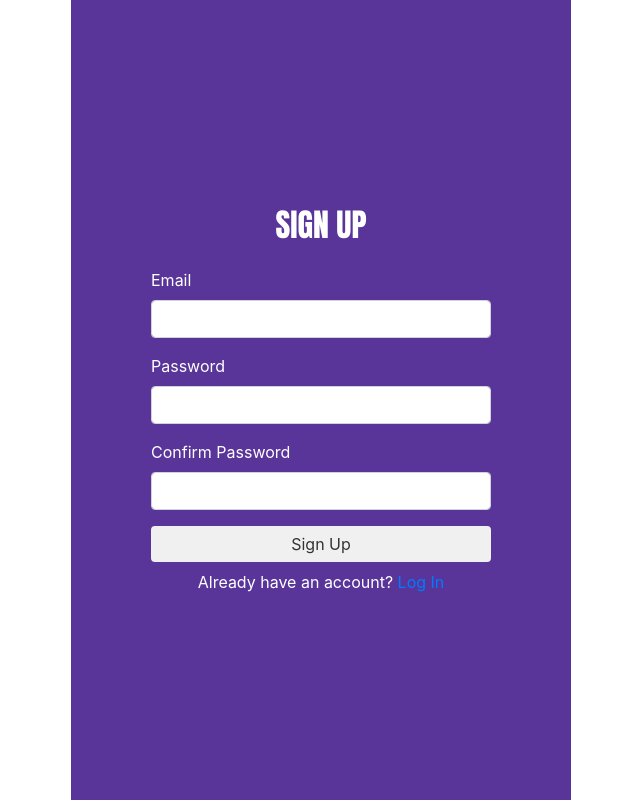
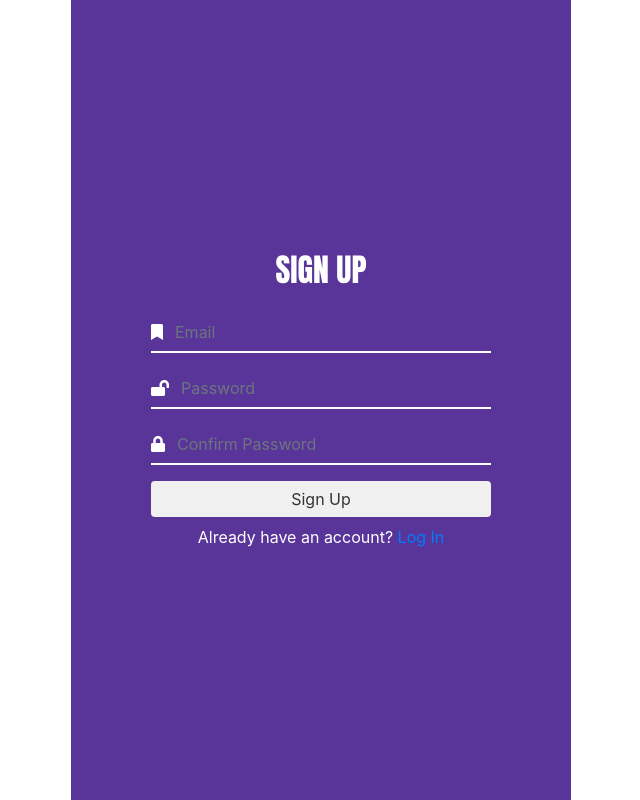
Before and after one commit to Glaxer/react-chat-app, a React (Create React App) app in the folder talk_to_me/: page /signup in a window 1280 px wide. Shown: the whole page, without its empty margins (319-959 px from the left). Built offline with nearby package versions, Linux system fonts and the light colour scheme; no server answers.

Commit message:
Login design done

```diff
--- a/talk_to_me/package.json
+++ b/talk_to_me/package.json
@@ -3,6 +3,11 @@
   "version": "0.1.0",
   "private": true,
   "dependencies": {
+    "@fortawesome/fontawesome-svg-core": "^1.2.34",
+    "@fortawesome/free-brands-svg-icons": "^5.15.2",
+    "@fortawesome/free-regular-svg-icons": "^5.15.2",
+    "@fortawesome/free-solid-svg-icons": "^5.15.2",
+    "@fortawesome/react-fontawesome": "^0.1.14",
     "@testing-library/jest-dom": "^5.11.9",
     "@testing-library/react": "^11.2.5",
     "@testing-library/user-event": "^12.7.3",
--- /dev/null
+++ b/talk_to_me/src/fontawesome.js
@@ -0,0 +1,4 @@
+import { library } from '@fortawesome/fontawesome-svg-core';
+import { fas } from '@fortawesome/free-solid-svg-icons';
+
+library.add(fas);
--- a/talk_to_me/src/index.js
+++ b/talk_to_me/src/index.js
@@ -2,6 +2,7 @@ import React from 'react';
 import ReactDOM from 'react-dom';
 import App from './App';
 import 'bootstrap/dist/css/bootstrap.min.css';
+import './fontawesome';
 import './styles.scss';
 
 ReactDOM.render(
--- a/talk_to_me/src/pages/ForgotPassword.js
+++ b/talk_to_me/src/pages/ForgotPassword.js
@@ -2,14 +2,16 @@ import React, { useRef, useState } from 'react';
 import { Form, Button, Alert } from 'react-bootstrap';
 import { Link } from 'react-router-dom';
 import { useAuth } from '../contexts/AuthContext';
+import { FontAwesomeIcon } from '@fortawesome/react-fontawesome';
 
 
-export default function ForgotPassword() {
+export default function ForgotPassword(props) {
   const emailRef = useRef();
   const { resetPassword } = useAuth();
   const [message, setMessage] = useState();
   const [error, setError] = useState();
   const [loading, setLoading] = useState(false);
+  const userEmail = props.location.email
 
   async function handleSubmit(e) {
     e.preventDefault();
@@ -32,13 +34,14 @@ export default function ForgotPassword() {
       <div className="vertical-container" >
         <div className="vertical-container-inner">
           <h2 className="text-center mb-4">Password Reset</h2>
-          {error && <Alert variant="danger">{error}</Alert>}
-          {message && <Alert variant="success">{message}</Alert>}
 
-          <Form onSubmit={handleSubmit}>
+
+          <Form onSubmit={handleSubmit} className="auth-form">
             <Form.Group id="email">
-              <Form.Label>Email</Form.Label>
-              <Form.Control type="email" ref={emailRef} required />
+              <div className="i">
+                <FontAwesomeIcon icon={['fas', 'user']} />
+              </div>
+              <Form.Control type="email" ref={emailRef} required defaultValue={userEmail} />
             </Form.Group>
 
             <Button type="submit" disabled={loading} className="w-100 btn-white">
@@ -48,6 +51,8 @@ export default function ForgotPassword() {
               <Link to="/login" className="white-link">Login</Link>
             </div>
           </Form>
+          {error && <Alert variant="danger" className="text-center mt-2">{error}</Alert>}
+          {message && <Alert variant="success" className="text-center mt-2">{message}</Alert>}
 
           <div className="w-100 text-center mt-3">
             Need an account? <Link to="/signup" className="white-link">Sign Up</Link>
--- a/talk_to_me/src/pages/Login.js
+++ b/talk_to_me/src/pages/Login.js
@@ -1,8 +1,8 @@
 import React, { useRef, useState } from 'react';
-import {  Form, Button, Alert } from 'react-bootstrap';
+import { Form, Button, Alert } from 'react-bootstrap';
 import { Link, useHistory } from 'react-router-dom';
 import { useAuth } from '../contexts/AuthContext';
-
+import { FontAwesomeIcon } from '@fortawesome/react-fontawesome';
 
 export default function Login() {
   const emailRef = useRef();
@@ -34,15 +34,15 @@ export default function Login() {
           <img src="images/welcome-icon.svg" alt="icon" className="welcome-icon"/>
           <h2 className="text-center mb-4">Welcome</h2>
 
-          <Form onSubmit={handleSubmit}>
+          <Form onSubmit={handleSubmit} className="auth-form">
             <Form.Group id="email">
-              <Form.Label>Email</Form.Label>
-              <Form.Control type="email" ref={emailRef} required />
+              <FontAwesomeIcon icon={['fas', 'user']} />
+              <Form.Control type="email" ref={emailRef} required placeholder="Email" />
             </Form.Group>
 
             <Form.Group id="password">
-              <Form.Label>Password</Form.Label>
-              <Form.Control type="password" ref={passwordRef} required />
+              <FontAwesomeIcon icon={['fas', 'lock']} />
+              <Form.Control type="password" ref={passwordRef} required placeholder="Password" />
             </Form.Group>
 
             <Button type="submit" disabled={loading} className="w-100 btn-white">
@@ -52,10 +52,10 @@ export default function Login() {
           {error && <Alert variant="danger" className="text-center mt-2">
             {error}
             <div className="w-100 text-center ">
-              <Link to="/forgot-password" className="white-link">Forgot Password?</Link>
+              <Link to={{pathname: "/forgot-password", email: emailRef.current.value }} className="white-link">Forgot Password?</Link>
             </div>
           </Alert>}
-          <div className="w-100 text-center mt-2">
+          <div className="mt-2 text-right">
             Need an account? <Link to="/signup" className="white-link">Sign Up</Link>
           </div>
 
--- a/talk_to_me/src/pages/Signup.js
+++ b/talk_to_me/src/pages/Signup.js
@@ -2,9 +2,11 @@ import React, { useRef, useState } from 'react';
 import { Form, Button, Alert } from 'react-bootstrap';
 import { Link, useHistory } from 'react-router-dom';
 import { useAuth } from '../contexts/AuthContext';
+import { FontAwesomeIcon } from '@fortawesome/react-fontawesome';
 
 
 export default function Signup() {
+  // const userRef = useRef();
   const emailRef = useRef();
   const passwordRef = useRef();
   const passwordConfirmRef = useRef();
@@ -38,27 +40,41 @@ export default function Signup() {
       <div className="vertical-container" >
         <div className="vertical-container-inner">
           <h2 className="text-center mb-4">Sign Up</h2>
-          {error && <Alert variant="danger">{error}</Alert>}
 
-          <Form onSubmit={handleSubmit}>
+          <Form onSubmit={handleSubmit} className="auth-form">
+            {/* <Form.Group id="username">
+              <div className="i">
+                <FontAwesomeIcon icon={['fas', 'user']} />
+              </div>
+              <Form.Control type="text" ref={userRef} required placeholder="Username"/>
+            </Form.Group> */}
+
             <Form.Group id="email">
-              <Form.Label>Email</Form.Label>
-              <Form.Control type="email" ref={emailRef} required />
+              <div className="i">
+                <FontAwesomeIcon icon={['fas', 'bookmark']} />
+              </div>
+              <Form.Control type="email" ref={emailRef} required placeholder="Email"/>
             </Form.Group>
 
             <Form.Group id="password">
-              <Form.Label>Password</Form.Label>
-              <Form.Control type="password" ref={passwordRef} required />
+              <div className="i">
+                <FontAwesomeIcon icon={['fas', 'lock-open']} />
+              </div>
+              <Form.Control type="password" ref={passwordRef} required placeholder="Password" />
             </Form.Group>
 
             <Form.Group id="password-confirm">
-              <Form.Label>Confirm Password</Form.Label>
-              <Form.Control type="password" ref={passwordConfirmRef} required />
+              <div className="i">
+                <FontAwesomeIcon icon={['fas', 'lock']} />
+              </div>
+              <Form.Control type="password" ref={passwordConfirmRef} required placeholder="Confirm Password" />
             </Form.Group>
 
             <Button type="submit" disabled={loading} className="w-100 btn-white">
               Sign Up
             </Button>
+
+            {error && <Alert variant="danger" className="mt-2">{error}</Alert>}
           </Form>
 
           <div className="w-100 text-center mt-2">
--- a/talk_to_me/src/styles.scss
+++ b/talk_to_me/src/styles.scss
@@ -9,12 +9,33 @@ div.vertical-container {
     background-color: $purple;
     display: flex;
     flex-direction: column;
+
+    .vertical-container-inner {
+        margin: auto 0;
+        flex: initial;
+        padding: 5rem;
+    }
 }
 
-div.vertical-container-inner {
-    margin: auto 0;
-    flex: initial;
-    padding: 5rem;
+form.auth-form {
+    .form-group {
+        display: flex;
+        flex-direction: row;
+        align-items: center;
+        border-bottom: 2px solid white;
+
+        input {
+            background-color: transparent;
+            color: white;
+            border: none;
+            box-shadow: none;
+            border-radius: 0;
+            -webkit-border-radius: 0;
+            -moz-border-radius: 0;
+            -ms-border-radius: 0;
+            -o-border-radius: 0;
+        }
+    }
 }
 
 img.welcome-icon {
```
Also changed, not shown: 1 other file (tests, documents, lock files or other folders).
